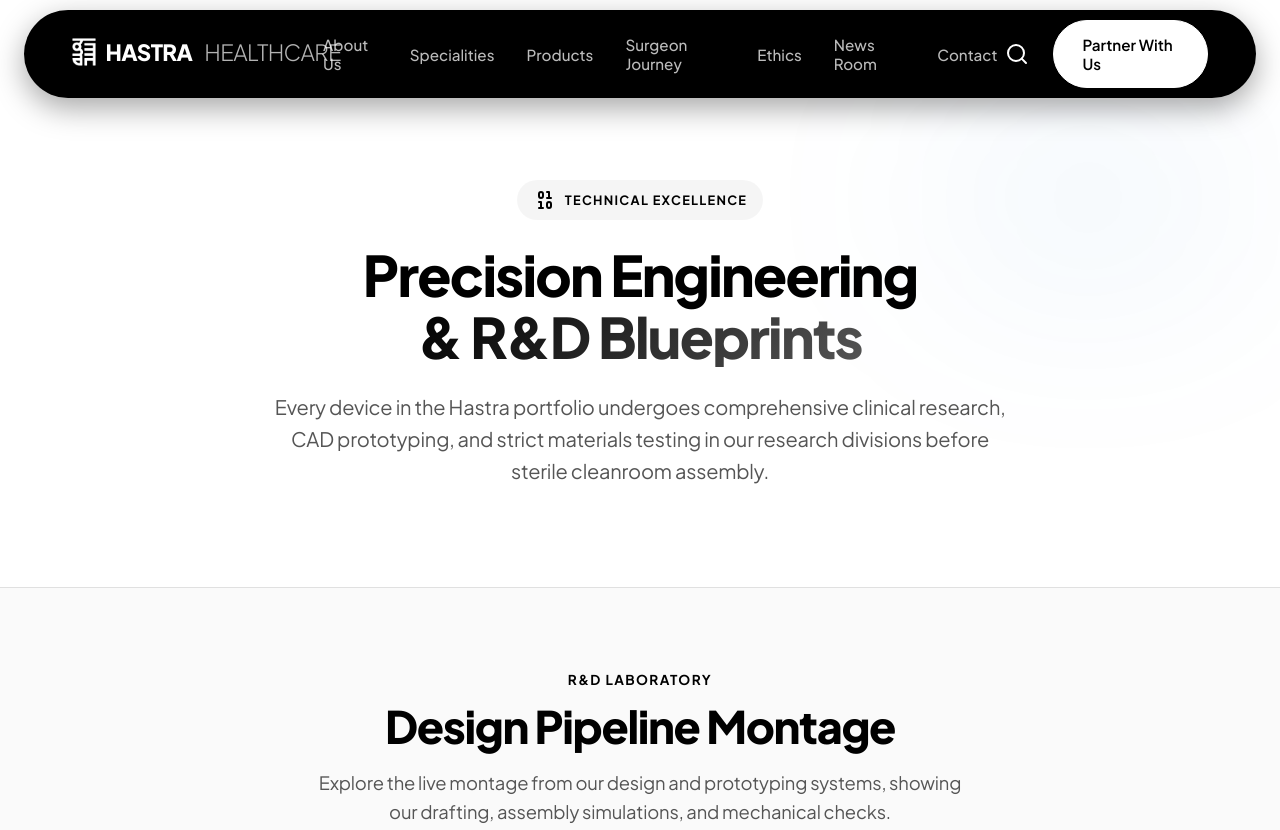
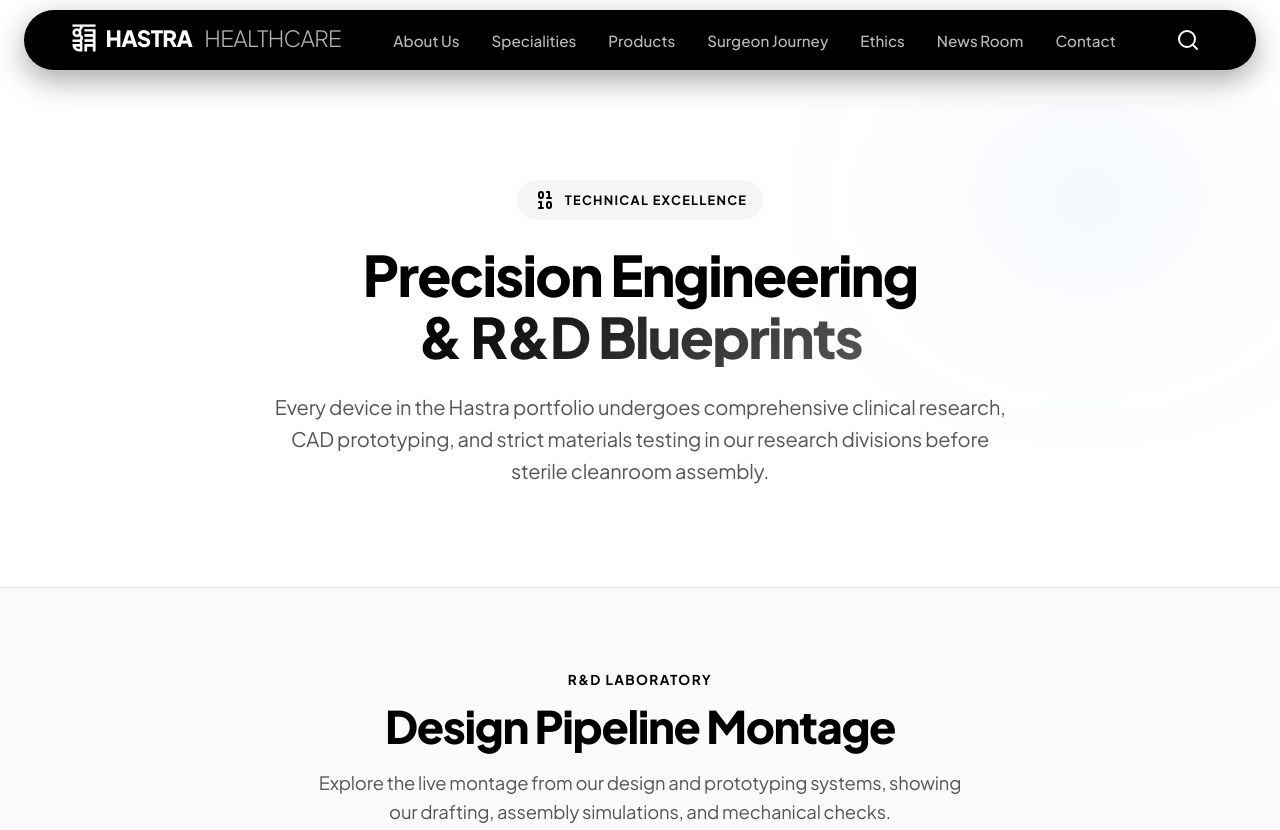
Before and after one commit to Amanyoonus10/Hastra-Healthcare, a website built with Vite: page blueprints.html in a window 1280 px wide. Shown: the top 830 px of the page. Built offline with nearby package versions, Linux system fonts and the light colour scheme.

Commit message:
Remove Partner With Us CTA buttons from the navigation menu bar

```diff
--- a/blueprints.html
+++ b/blueprints.html
@@ -33,13 +33,11 @@
         <a href="/index.html#ethics" class="nav-link">Ethics</a>
         <a href="/index.html#news" class="nav-link">News Room</a>
         <a href="/contact.html" class="nav-link">Contact</a>
-        <a href="/contact.html" class="btn btn-primary nav-mobile-cta">Partner With Us</a>
       </div>
       <div class="nav-actions">
         <button class="icon-btn search-trigger" aria-label="Search">
           <i data-lucide="search"></i>
         </button>
-        <a href="/contact.html" class="btn btn-primary nav-cta">Partner With Us</a>
       </div>
       <button class="mobile-menu-toggle" aria-label="Toggle Menu">
         <span></span>
```
Also changed, not shown: contact.html (+0 -2 lines), index.html (+0 -2 lines), product-portfolio.html (+0 -2 lines).
